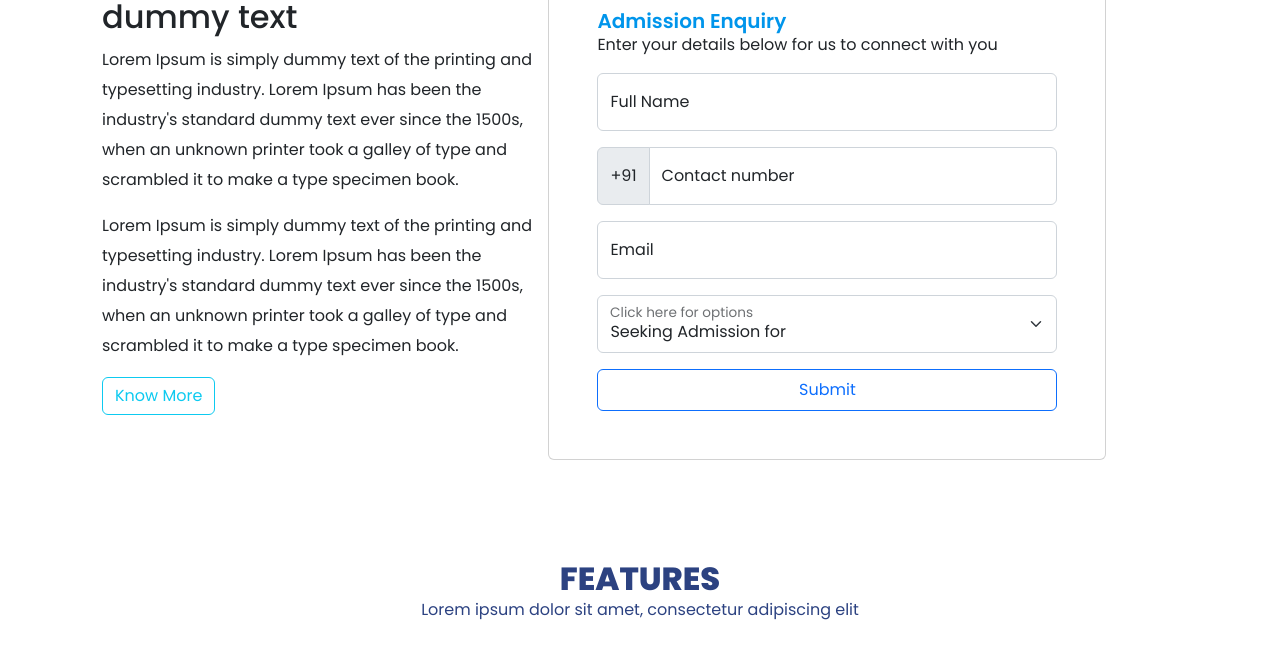
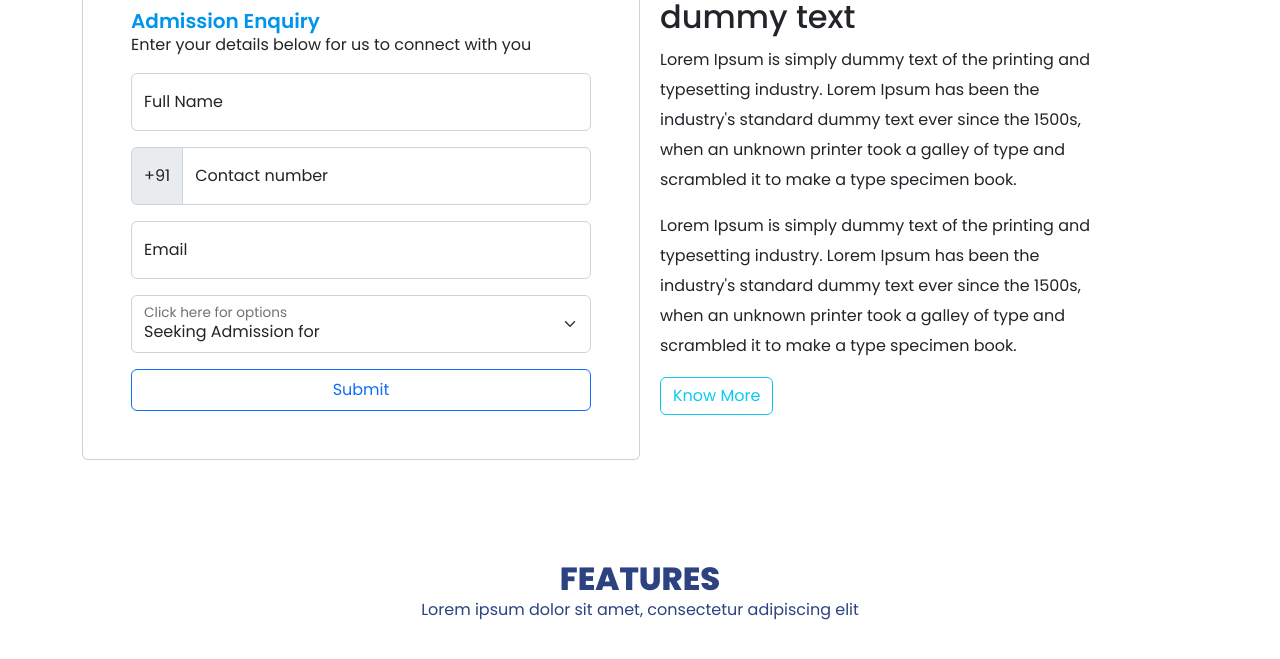
Before and after one commit to sidmrlazy/rgs, a PHP site: page /rgs-a/index.php in a window 1280 px wide. Shown: the part 706-1365 px from the top of the page. Run offline with PHP 8.4, Linux system fonts and the light colour scheme.

Commit message:
modified:   rgs-a/index.php modified:   rgs-a/screens/Home/admission-enquiry-form.php

```diff
--- a/rgs-a/index.php
+++ b/rgs-a/index.php
@@ -5,5 +5,4 @@
 <?php include('screens/Home/features.php') ?>
 <?php include('screens/Home/homepage-director-brief.php') ?>
 <?php include('screens/Home/campus-gallery.php') ?>
-
 <?php include('includes/footer.php') ?>
--- a/rgs-a/screens/Home/admission-enquiry-form.php
+++ b/rgs-a/screens/Home/admission-enquiry-form.php
@@ -1,6 +1,6 @@
 <div class="container mt-5 mb-3">
     <div class="homepage-admission-section">
-        <form class="card responsive-card p-5 col-md-6 order-1">
+        <form class="card responsive-card p-5 col-md-6 order-1 order-lg-0">
             <h2 class="heading">Admission Enquiry</h2>
             <p class="mb-3">Enter your details below for us to connect with you</p>
             <div class="form-floating mb-3">
@@ -30,7 +30,7 @@
 
             <button class="btn btn-outline-primary p-2">Submit</button>
         </form>
-        <div class="col-md-6 homepage-admission-section-content order-0">
+        <div class="col-md-6 homepage-admission-section-content order-0 order-lg-1">
             <h2>Lorem Ipsum is simply dummy text</h2>
             <p>Lorem Ipsum is simply dummy text of the printing and typesetting industry. Lorem Ipsum has been the
                 industry's standard dummy text ever since the 1500s, when an unknown printer took a galley of type and
```
